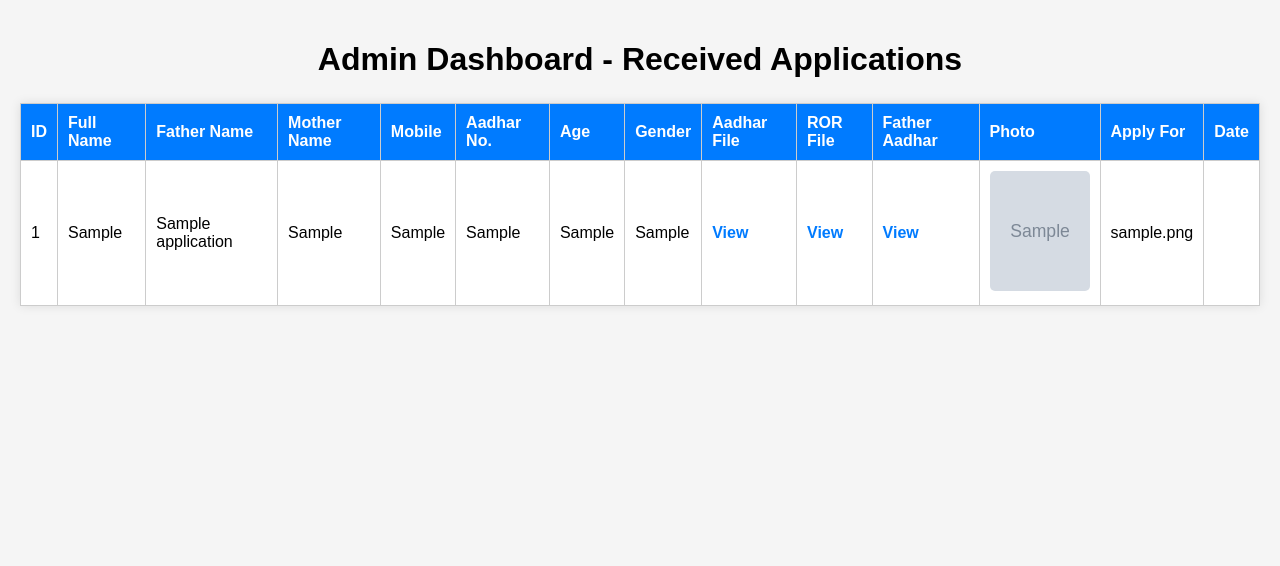
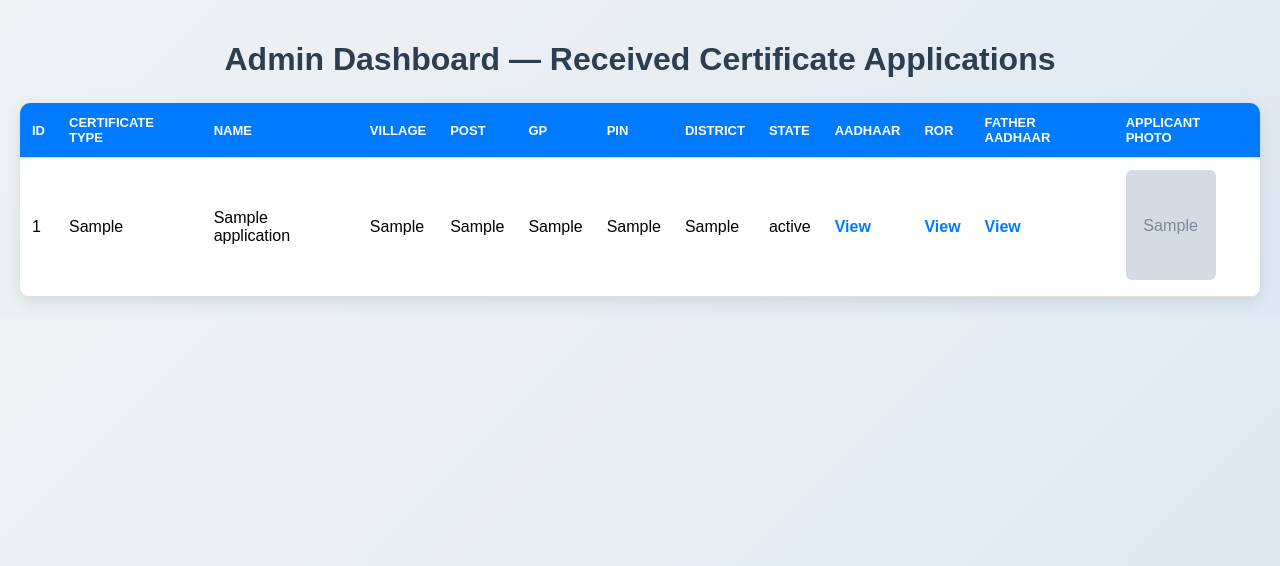
Before and after one commit to Aditya1234AD/certificate-app, a Flask app: page /admin in a window 1280 px wide. Shown: the top 566 px of the page. Run offline with Flask 2, Linux system fonts and the light colour scheme; tables that the repository leaves empty hold one stand-in row (values such as "Sample post"); grey boxes marked "Sample" are stand-in pictures; parts of the project's set-up code (start-up, migrations or seed data) failed here and were passed over.

Commit message:
Update admin dashboard styling and content

```diff
--- a/templates/admin.html
+++ b/templates/admin.html
@@ -8,7 +8,7 @@
     <style>
         body {
             font-family: Arial, sans-serif;
-            background: #f5f5f5;
+            background: linear-gradient(135deg, #eef2f3, #dfe9f3);
             margin: 0;
             padding: 20px;
         }
@@ -16,63 +16,74 @@
         h1 {
             text-align: center;
             margin-bottom: 25px;
+            color: #2c3e50;
         }
 
         table {
             width: 100%;
             border-collapse: collapse;
             background: white;
-            box-shadow: 0 0 10px rgba(0,0,0,0.1);
+            border-radius: 10px;
+            overflow: hidden;
+            box-shadow: 0 4px 15px rgba(0,0,0,0.1);
         }
 
         th, td {
-            border: 1px solid #ccc;
-            padding: 10px;
+            border-bottom: 1px solid #ddd;
+            padding: 12px;
             text-align: left;
         }
 
         th {
             background: #007bff;
             color: white;
+            text-transform: uppercase;
+            font-size: 13px;
+        }
+
+        tr:hover {
+            background: #f1f1f1;
         }
 
         img {
-            border-radius: 5px;
+            border-radius: 6px;
+            width: 90px;
+            height: 110px;
+            object-fit: cover;
         }
 
         a {
             color: #007bff;
+            font-weight: bold;
             text-decoration: none;
-            font-weight: bold;
         }
 
         a:hover {
             text-decoration: underline;
         }
+
     </style>
-
 </head>
 <body>
 
-    <h1>Admin Dashboard - Received Applications</h1>
+    <h1>Admin Dashboard — Received Certificate Applications</h1>
 
     <table>
         <thead>
             <tr>
                 <th>ID</th>
-                <th>Full Name</th>
-                <th>Father Name</th>
-                <th>Mother Name</th>
-                <th>Mobile</th>
-                <th>Aadhar No.</th>
-                <th>Age</th>
-                <th>Gender</th>
-                <th>Aadhar File</th>
-                <th>ROR File</th>
-                <th>Father Aadhar</th>
-                <th>Photo</th>
-                <th>Apply For</th>
-                <th>Date</th>
+                <th>Certificate Type</th>
+                <th>Name</th>
+                <th>Village</th>
+                <th>Post</th>
+                <th>GP</th>
+                <th>PIN</th>
+                <th>District</th>
+                <th>State</th>
+                <th>Aadhaar</th>
+                <th>ROR</th>
+                <th>Father Aadhaar</th>
+                <th>Applicant Photo</th>
             </tr>
         </thead>
 
@@ -87,33 +98,35 @@
                 <td>{{ app[5] }}</td>
                 <td>{{ app[6] }}</td>
                 <td>{{ app[7] }}</td>
+                <td>{{ app[8] }}</td>
 
-                <!-- Aadhar -->
-                <td>
-                    <a href="/uploads/{{ app[8] }}" target="_blank">View</a>
-                </td>
-
-                <!-- ROR -->
+                <!-- Aadhaar view link -->
                 <td>
                     <a href="/uploads/{{ app[9] }}" target="_blank">View</a>
                 </td>
 
-                <!-- Father Aadhar -->
+                <!-- Optional ROR -->
                 <td>
-                    <a href="/uploads/{{ app[10] }}" target="_blank">View</a>
+                    {% if app[10] %}
+                        <a href="/uploads/{{ app[10] }}" target="_blank">View</a>
+                    {% else %}
+                        <span style="color: #999;">Not Uploaded</span>
+                    {% endif %}
+                </td>
+
+                <!-- Father Aadhaar -->
+                <td>
+                    <a href="/uploads/{{ app[11] }}" target="_blank">View</a>
                 </td>
 
                 <!-- Applicant Photo -->
                 <td>
-                    <img src="/uploads/{{ app[11] }}" width="100" height="120">
+                    <img src="/uploads/{{ app[12] }}">
                 </td>
 
-                <td>{{ app[12] }}</td>
-                <td>{{ app[13] }}</td>
             </tr>
             {% endfor %}
         </tbody>
-
     </table>
 
 </body>
```
